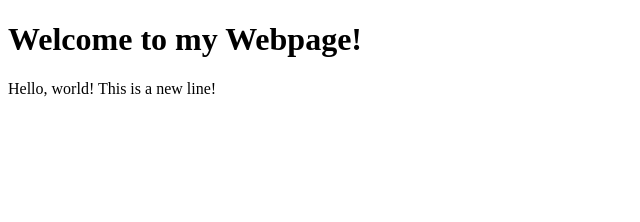
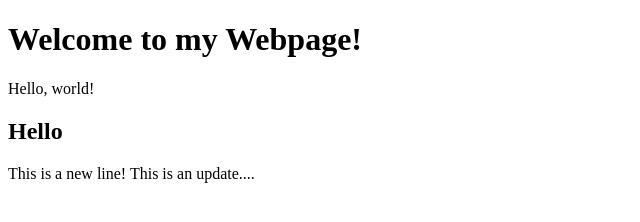
Before and after one commit to minhyumi/CS50W, a plain HTML site: page hello.html in a window 1280 px wide. Shown: the whole page, without its empty margins (0-640 px from the left). Drawn offline with Linux system fonts and the light colour scheme.

Commit message:
Testing an update

```diff
--- a/hello.html
+++ b/hello.html
@@ -6,6 +6,8 @@
     <body>
         <h1>Welcome to my Webpage!</h1>
         Hello, world!
+        <h2>Hello</h2>
         This is a new line!
+        This is an update....
     </body>
 </html>
```
